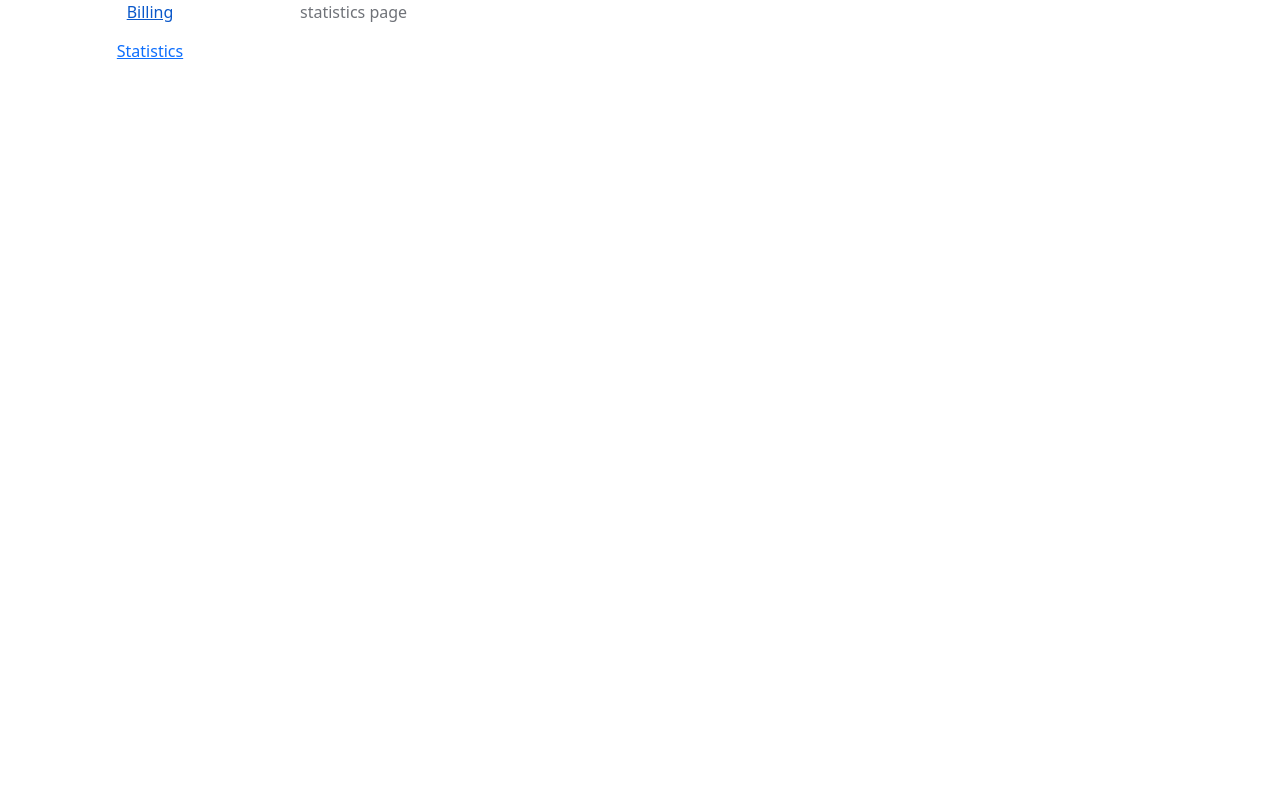
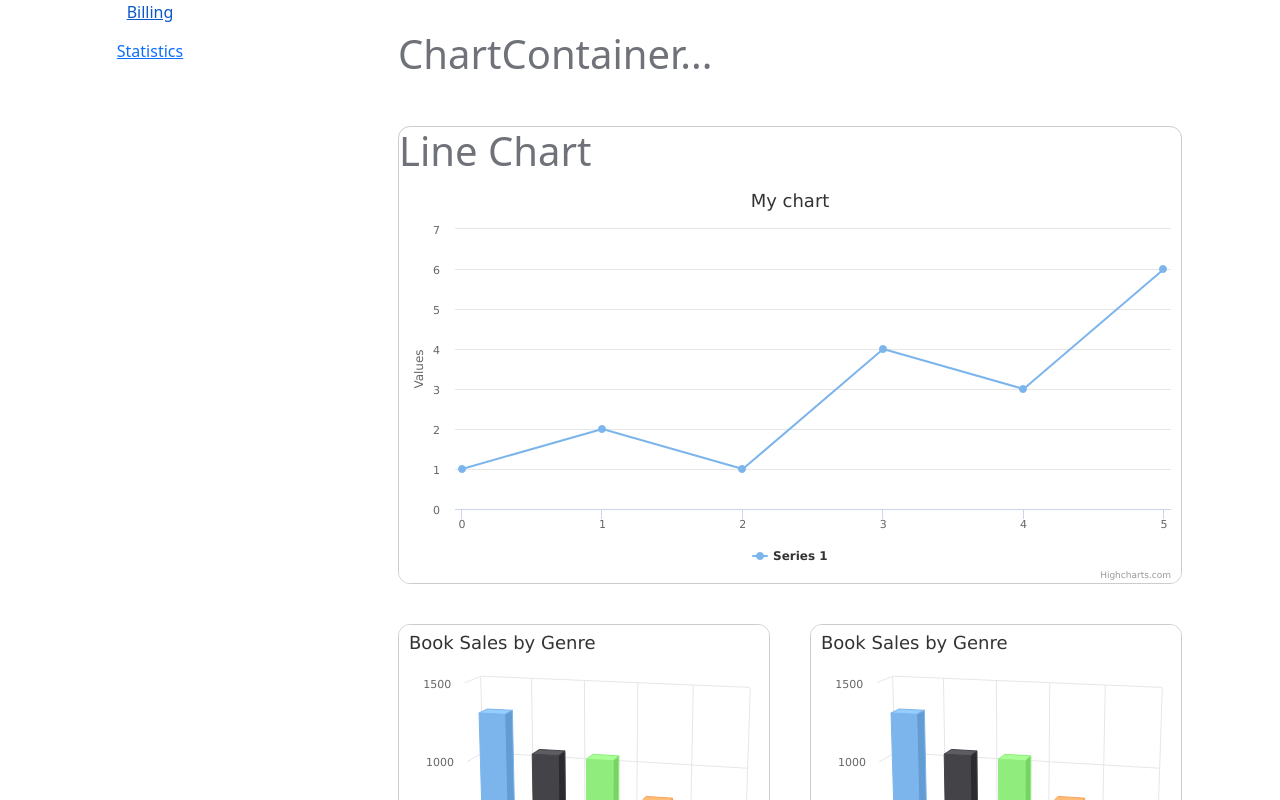
Before and after one commit to szobek/mindsReact, a React (Vite) app: page /statistics in a window 1280 px wide. Shown: the top 800 px of the page. Built offline with nearby package versions, Linux system fonts and the light colour scheme.

Commit message:
show charts in statistics page

```diff
--- a/package.json
+++ b/package.json
@@ -11,6 +11,8 @@
   },
   "dependencies": {
     "bootstrap": "^5.3.3",
+    "highcharts": "^10.2.1",
+    "highcharts-react-official": "^3.1.0",
     "react": "^18.3.1",
     "react-bootstrap": "^2.10.7",
     "react-dom": "^18.3.1"
--- /dev/null
+++ b/src/components/Statistics/ColumnChart/columnChart.component.tsx
@@ -0,0 +1,47 @@
+import Highcharts from 'highcharts';
+import HighchartsReact from 'highcharts-react-official';
+import highcharts3d from 'highcharts/highcharts-3d';
+
+highcharts3d(Highcharts);
+
+const ColumnChart = () => {
+    const options = {
+        chart: {
+            renderTo: 'container',
+            type: 'column',
+            options3d: {
+                enabled: true,
+                alpha: 15,
+                beta: 15,
+                depth: 50,
+                viewDistance: 25
+            }
+        },
+        xAxis: {
+            categories: ['Mystery', 'Science Fiction', 'Romance', 'Fantasy', 'Biography']
+        },
+        yAxis: {
+            title: {
+                enabled: false
+            }
+        },
+        title: {
+            text: 'Book Sales by Genre',
+            align: 'left'
+        },
+        legend: {
+            enabled: false
+        },
+        plotOptions: {
+            column: {
+                depth: 25
+            }
+        },
+        series: [{
+            data: [1318, 1073, 1060, 813, 775],
+            colorByPoint: true
+        }]
+    }
+    return (<><HighchartsReact highcharts={Highcharts} options={options} /></>)
+}
+export default ColumnChart;
--- /dev/null
+++ b/src/components/Statistics/LineChart/lineChart.component.tsx
@@ -0,0 +1,28 @@
+import Highcharts from 'highcharts';
+import HighchartsReact from 'highcharts-react-official';
+
+const LineChart = () => {
+
+    const options = {
+        chart: {
+          type: 'line'
+        },
+        title: {
+          text: 'My chart'
+        },
+        series: [
+          {
+            data: [1, 2, 1, 4, 3, 6]
+          }
+        ]
+      };
+
+    return (
+        <div>
+            <h1>Line Chart</h1>
+            <HighchartsReact  highcharts={Highcharts} options={options} />
+        </div>
+    )
+}
+
+export default LineChart;
--- /dev/null
+++ b/src/components/Statistics/chartContainer.component.scss
@@ -0,0 +1,19 @@
+.chart-container{
+    grid-template-columns: repeat(2, 1fr);
+    width: 80%;
+    margin: auto;
+    display: grid;
+    gap: 40px;
+    padding: 30px 0;
+    position: relative;
+   .chart-card{
+    border: 1px solid #ccc;
+    border-radius: 12px;
+    background-color: white;
+    overflow: hidden;
+    min-height: 300px;
+       &.double{
+        grid-column: span 2;
+       }
+   }
+}
--- /dev/null
+++ b/src/components/Statistics/chartContainer.component.tsx
@@ -0,0 +1,33 @@
+import LineChart from './LineChart/lineChart.component';
+import ColumnChart from './ColumnChart/columnChart.component';
+import './chartContainer.component.scss';
+const ChartContainer = () => {
+
+
+
+    return (
+        <div className='chart-container'>
+            <h1>ChartContainer...</h1>
+            <div className="chart-card double">
+                <LineChart />
+            </div>
+            <div className="chart-card">
+                <ColumnChart />
+            </div>
+            <div className="chart-card">
+                <ColumnChart />
+            </div>
+            <div className="chart-card double">
+                <ColumnChart />
+            </div>
+            <div className="chart-card">
+                <ColumnChart />
+            </div>
+            <div className="chart-card">
+                <ColumnChart />
+            </div>
+        </div>
+    )
+}
+
+export default ChartContainer;
--- a/src/components/Statistics/container.component.tsx
+++ b/src/components/Statistics/container.component.tsx
@@ -1,4 +1,5 @@
+import ChartContainer from "./chartContainer.component"
 const StatistisContainer = ()=>{
-    return(<>statistics page</>)
+    return(<><ChartContainer /></>)
 }
 export default StatistisContainer
```
Also changed, not shown: 1 other file (tests, documents, lock files or other folders).
